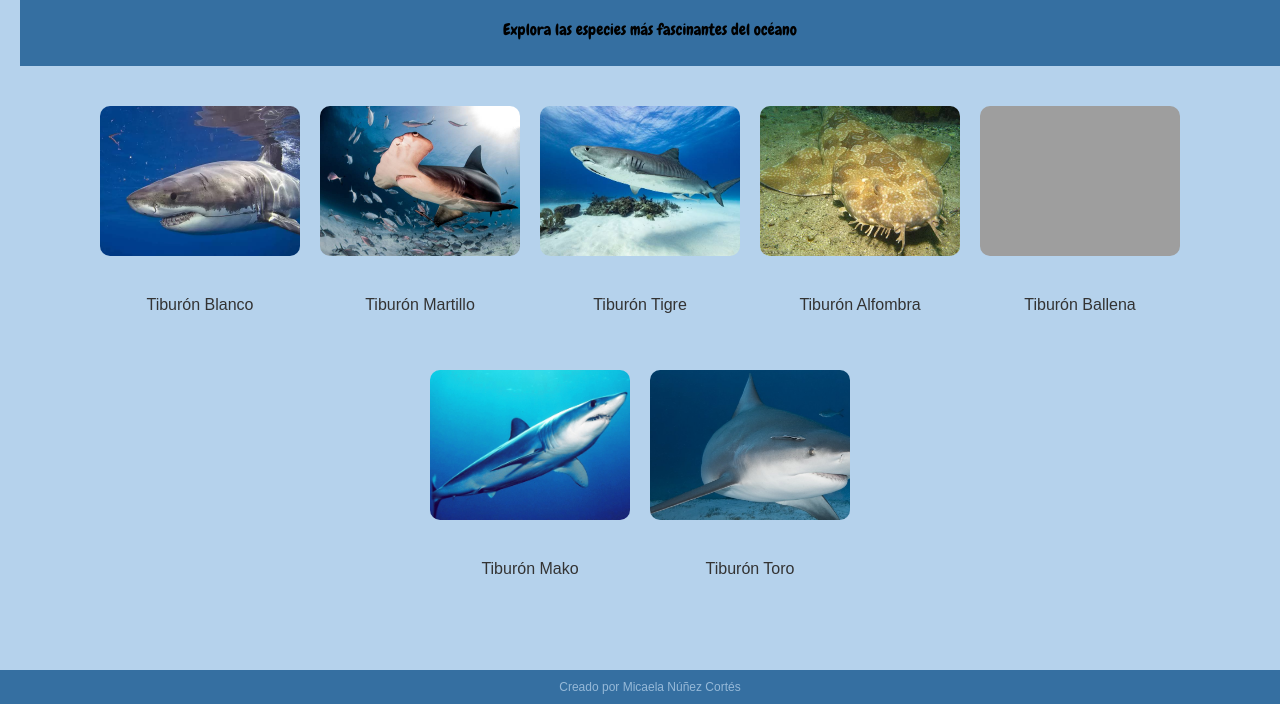
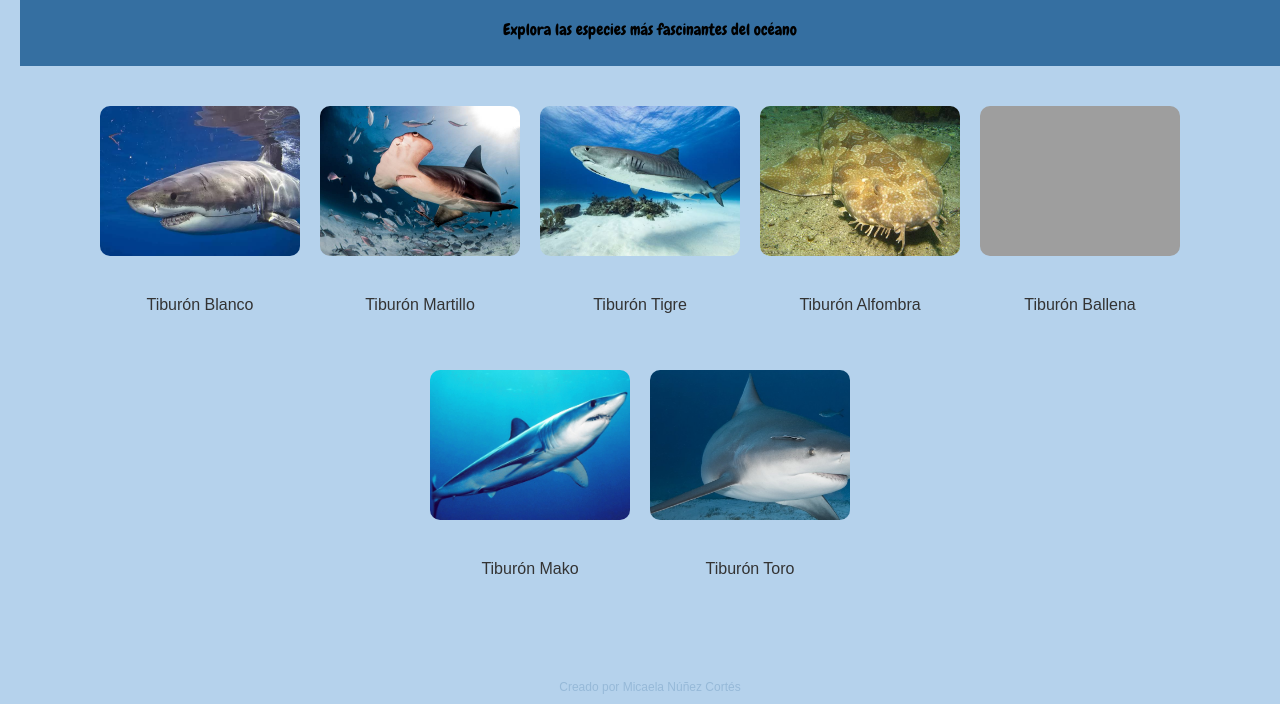
Before and after one commit to marcosnc/tiburones, a plain HTML site: page index.html in a window 1280 px wide. Shown: the part 96-800 px from the top of the page. Drawn offline with Linux system fonts and the light colour scheme; grey boxes are pictures that could not be loaded.

Commit message:
cambie el color del footer

```diff
--- a/styles.css
+++ b/styles.css
@@ -59,7 +59,7 @@ footer {
     width: 100%;     /* Ocupa todo el ancho de la pantalla */
     text-align: center; /* Centra el texto */
     padding: 10px;   /* Espacio interno */
-    background-color: #356fa1; /* Fondo igual al del body, opcional */
+    background-color: #b5d2ec; /* Fondo igual al del body, opcional */
     color: #96b9d8;     /* Color del texto */
     font-size: 12px; /* Tamaño de la fuente */
     z-index: 1000;   /* Asegura que esté por encima de otros elementos */
```
